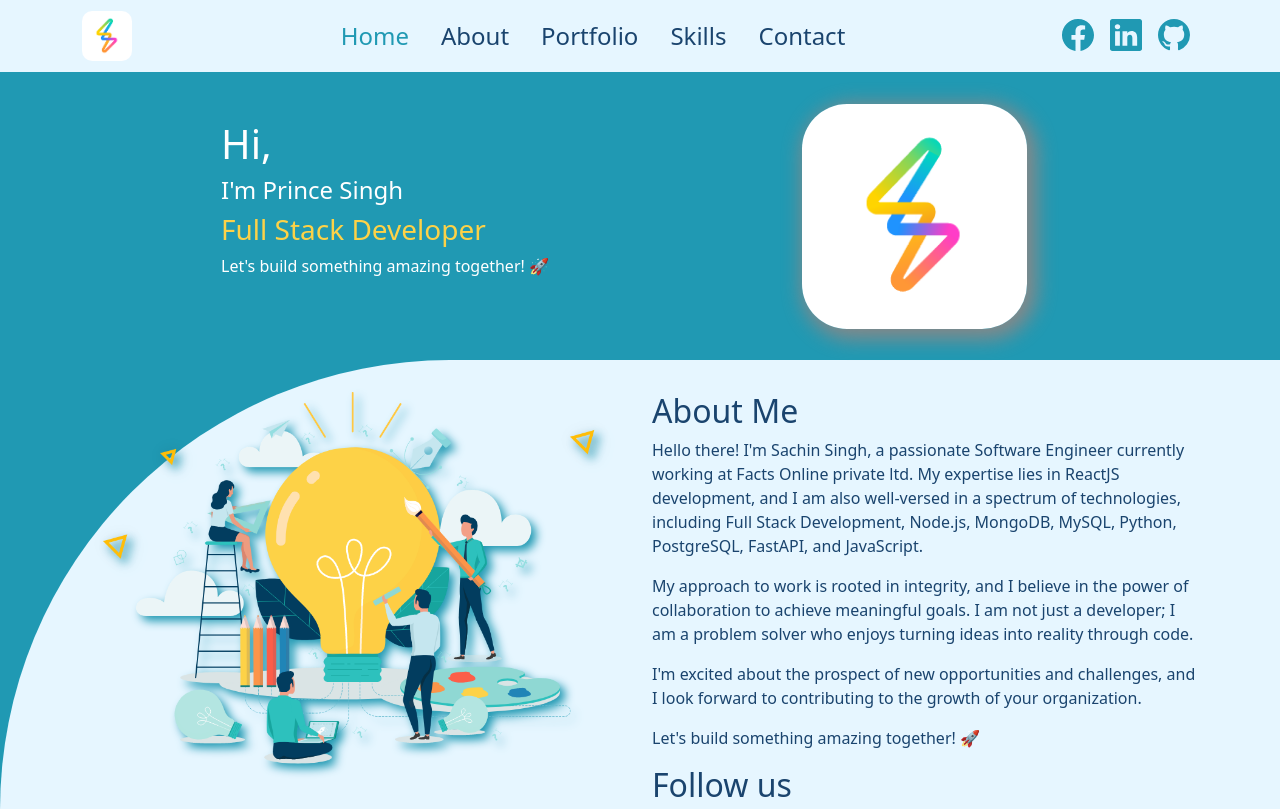
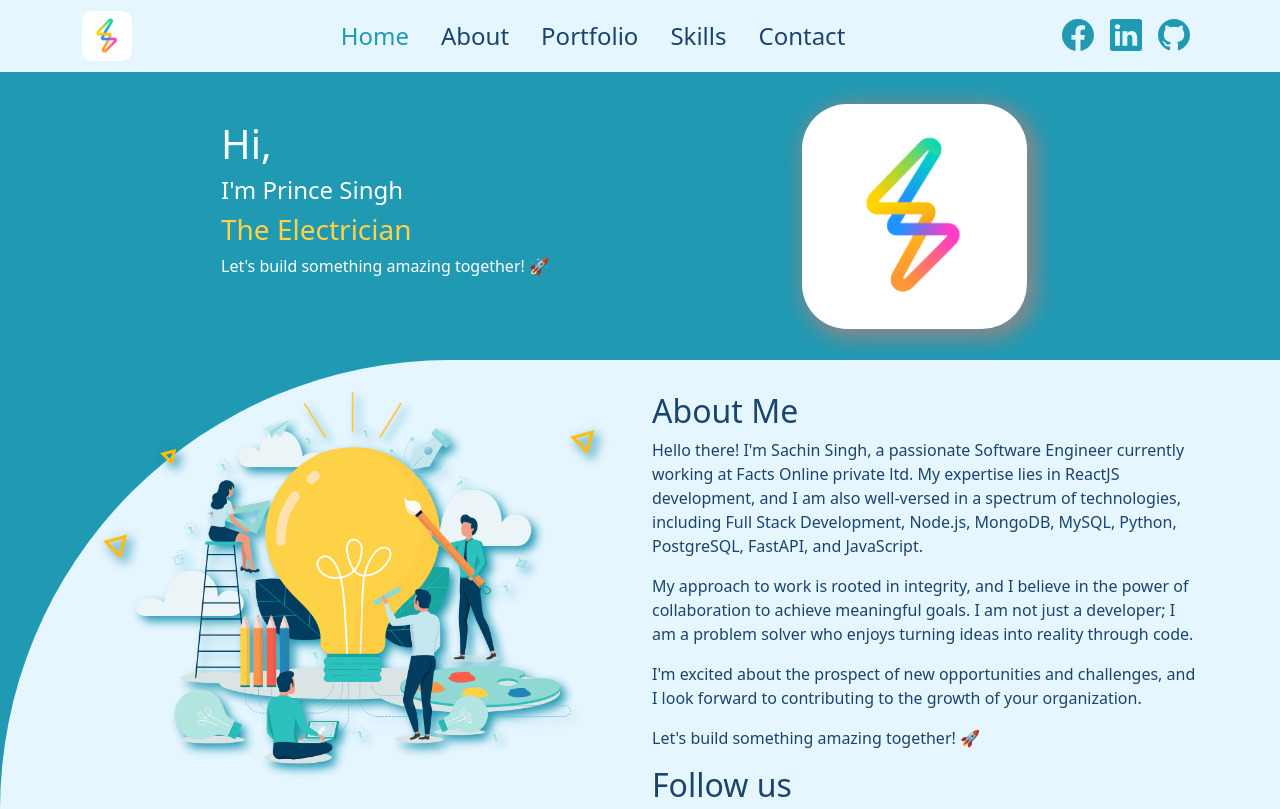
Before and after one commit to sachinsingh24/portfolio-reactjs, a React (Create React App) app: page / in a window 1280 px wide. Shown: the top 809 px of the page. Built offline with nearby package versions, Linux system fonts and the light colour scheme; the HTML template or start-up script is replaced by a standard one.

Commit message:
Update Hero.js

```diff
--- a/src/Components/Hero/Hero.js
+++ b/src/Components/Hero/Hero.js
@@ -15,7 +15,7 @@ const Hero = () => {
             <h4>
               I'm<span> Prince</span> Singh
             </h4>
-            <h3 className='designation'>Full Stack Developer</h3>
+            <h3 className='designation'>The Electrician</h3>
             <span>Let's build something amazing together! 🚀 </span>
           </div>
           <div className='img-section'>
```
